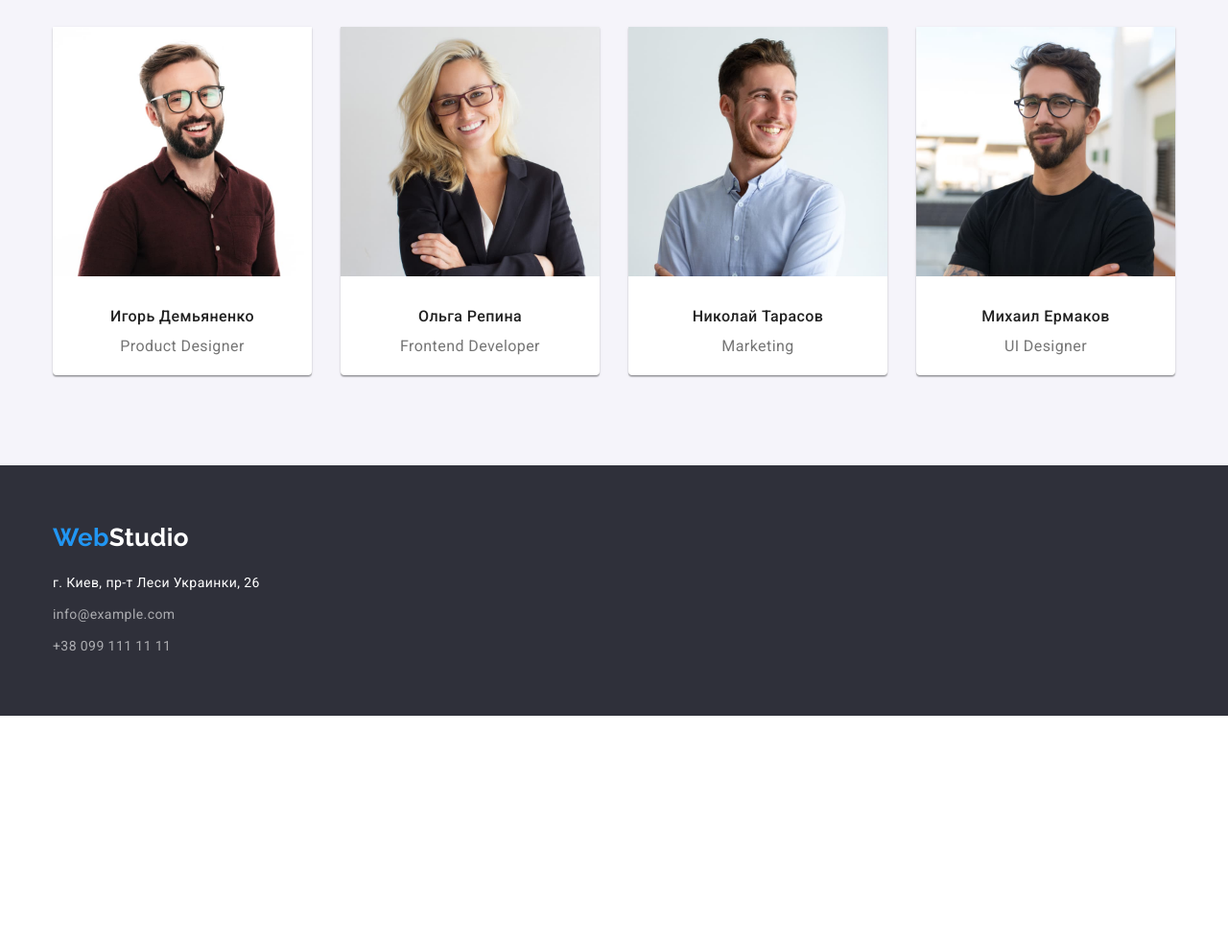
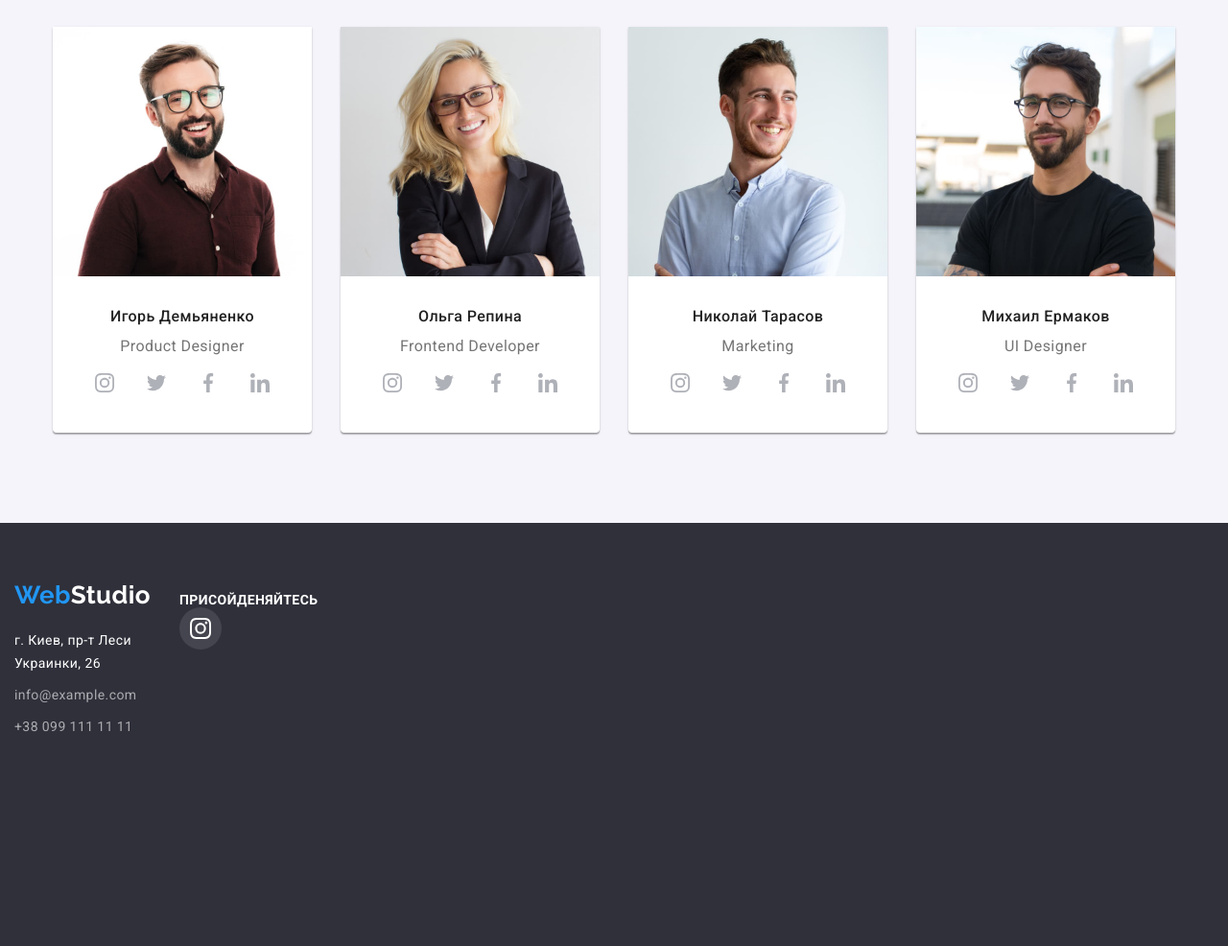
Before and after one commit to vv22kk/goit-markup-hw-04, a plain HTML site: page index.html in a window 1280 px wide. Shown: the part 1512-2498 px from the top of the page at 96% size. Before the commit the page ends 2258 px from the top, so only its background shows below. Drawn offline with nearby package versions, Linux system fonts and the light colour scheme.

Commit message:
start hw 4

```diff
--- a/css/styles.css
+++ b/css/styles.css
@@ -18,6 +18,9 @@
   --btn-back-hover-color: #188ce8;
   --card-back-personal-color: #fff;
   --card-back-portfolio-color: #fff;
+  --icon-color-back: #afb1b8;
+  --footer-icon-color: #ffffff;
+  --footer-icon-back: rgba(255, 255, 255, 0.1);
 }
 body {
   font-family: 'Roboto', sans-serif;
@@ -143,7 +146,18 @@ ul {
 /*-------------------- hero --------------------*/
 .hero {
   text-align: center;
-  background-color: var(--background-hero-color); /*тимчасово*/
+  background-color: var(--background-hero-color);
+  background-image: linear-gradient(
+      rgba(47, 48, 58, 0.4),
+      rgba(47, 48, 58, 0.4)
+    ),
+    url(../images/hero-img.jpg);
+  background-repeat: no-repeat;
+  background-position: center;
+  background-size: cover;
+  max-width: 1600px;
+  margin: 0 auto;
+
   padding-top: 200px;
   padding-bottom: 200px;
 }
@@ -248,17 +262,43 @@ ul {
   text-align: center;
   font-size: 16px;
   line-height: 1.18px;
+  margin-bottom: 16px;
 }
 .personal-title {
   margin-bottom: 50px;
 }
-.card-team {
+.personal-soc {
+  display: flex;
+  justify-content: center;
+  gap: 10px;
+}
+.personal-soc-link {
+  display: flex;
+  align-items: center;
+  justify-content: center;
+  width: 44px;
+  height: 44px;
+  border-radius: 50%;
+}
+.personal-soc-icon {
+  fill: var(--icon-color-back);
+  width: 20px;
+  height: 20px;
+}
+.personal-soc-link:hover,
+.personal-soc-link:focus {
+  background-color: var(--accent-blue-color);
 }
 
+.personal-soc-link:hover .personal-soc-icon,
+.personal-soc-link:focus .personal-soc-icon {
+  fill: var(--btn-white-color);
+}
 /*-----------------------contacts-footer--------------------*/
 
 .footer {
-  background-color: var(--background-hero-color); /* тимчасово */
+  background-color: var(--background-hero-color);
+  display: flex; /* тимчасово */
 }
 .footer-logo {
   display: block;
@@ -288,6 +328,37 @@ ul {
 .footer-secsion {
   padding-top: 60px;
   padding-bottom: 60px;
+}
+/*--------------------- footer-link --------------------*/
+.footer-soc {
+  margin-right: 878px;
+  margin-top: 72px;
+}
+.title-footer-soc {
+  font-weight: 700;
+  font-size: 14px;
+  line-height: 16px;
+  letter-spacing: 0.03em;
+  text-transform: uppercase;
+  color: var(--footer-text-white);
+}
+.link-footer-soc {
+  display: flex;
+  align-items: center;
+  justify-content: center;
+  width: 44px;
+  height: 44px;
+  border-radius: 50%;
+  background-color: var(--footer-icon-back);
+}
+.link-footer-soc:hover,
+.link-footer-soc:focus {
+  background-color: var(--accent-blue-color);
+}
+.icon-footer-soc {
+  width: 22px;
+  height: 22px;
+  fill: var(--footer-icon-color);
 }
 /*--------------------- portfolio --------------------*/
 .porfolio-list-button {
--- a/index.html
+++ b/index.html
@@ -140,6 +140,12 @@
             <div class="card-team">
             <h3 class="personal-name">Игорь Демьяненко</h3>
             <p class="personal-text">Product Designer</p>
+            <ul class="personal-soc list">
+              <li class="personal-soc-item"><a href="" class="personal-soc-link link"><svg class="personal-soc-icon"><use href="./images/icon-svg.svg#icon-instagram"></use></svg></a></li>
+              <li class="personal-soc-item"><a href="" class="personal-soc-link link"><svg class="personal-soc-icon"> <use href="./images/icon-svg.svg#icon-twitter"></use></svg></a></li>
+              <li class="personal-soc-item"><a href="" class="personal-soc-link link"><svg class="personal-soc-icon"> <use href="./images/icon-svg.svg#icon-facebook"></use></svg></a></li>
+              <li class="personal-soc-item"><a href="" class="personal-soc-link link"><svg class="personal-soc-icon"> <use href="./images/icon-svg.svg#icon-linkedin"></use></svg></a></li>
+            </ul>
             </div>
           </li>
           <li class="personal-item list">
@@ -153,6 +159,12 @@
              <div class="card-team">
             <h3 class="personal-name">Ольга Репина</h3>
             <p class="personal-text">Frontend Developer</p>
+          <ul class="personal-soc list">
+              <li class="personal-soc-item"><a href="" class="personal-soc-link link"><svg class="personal-soc-icon"><use href="./images/icon-svg.svg#icon-instagram"></use></svg></a></li>
+              <li class="personal-soc-item"><a href="" class="personal-soc-link link"><svg class="personal-soc-icon"> <use href="./images/icon-svg.svg#icon-twitter"></use></svg></a></li>
+              <li class="personal-soc-item"><a href="" class="personal-soc-link link"><svg class="personal-soc-icon"> <use href="./images/icon-svg.svg#icon-facebook"></use></svg></a></li>
+              <li class="personal-soc-item"><a href="" class="personal-soc-link link"><svg class="personal-soc-icon"> <use href="./images/icon-svg.svg#icon-linkedin"></use></svg></a></li>
+            </ul>
            </div>
           </li>
           <li class="personal-item list">
@@ -166,6 +178,12 @@
              <div class="card-team">
             <h3 class="personal-name">Николай Тарасов</h3>
             <p class="personal-text">Marketing</p>
+            <ul class="personal-soc list">
+              <li class="personal-soc-item"><a href="" class="personal-soc-link link"><svg class="personal-soc-icon"><use href="./images/icon-svg.svg#icon-instagram"></use></svg></a></li>
+              <li class="personal-soc-item"><a href="" class="personal-soc-link link"><svg class="personal-soc-icon"> <use href="./images/icon-svg.svg#icon-twitter"></use></svg></a></li>
+              <li class="personal-soc-item"><a href="" class="personal-soc-link link"><svg class="personal-soc-icon"> <use href="./images/icon-svg.svg#icon-facebook"></use></svg></a></li>
+              <li class="personal-soc-item"><a href="" class="personal-soc-link link"><svg class="personal-soc-icon"> <use href="./images/icon-svg.svg#icon-linkedin"></use></svg></a></li>
+            </ul>
             </div>
           </li>
           <li class="personal-item list">
@@ -179,6 +197,12 @@
              <div class="card-team">
             <h3 class="personal-name">Михаил Ермаков</h3>
             <p class="personal-text">UI Designer</p>
+            <ul class="personal-soc list">
+              <li class="personal-soc-item"><a href="" class="personal-soc-link link"><svg class="personal-soc-icon"><use href="./images/icon-svg.svg#icon-instagram"></use></svg></a></li>
+              <li class="personal-soc-item"><a href="" class="personal-soc-link link"><svg class="personal-soc-icon"> <use href="./images/icon-svg.svg#icon-twitter"></use></svg></a></li>
+              <li class="personal-soc-item"><a href="" class="personal-soc-link link"><svg class="personal-soc-icon"> <use href="./images/icon-svg.svg#icon-facebook"></use></svg></a></li>
+              <li class="personal-soc-item"><a href="" class="personal-soc-link link"><svg class="personal-soc-icon"> <use href="./images/icon-svg.svg#icon-linkedin"></use></svg></a></li>
+            </ul>
              </div>
           </li>
         </ul></div>
@@ -214,7 +238,42 @@
           </li>
         </ul>
       </address>
-
+      </div>
+      <!-----------------------footer-link-------------------->
+      <div class=" container footer-soc">
+        <h2 class="title-footer-soc">Присойденяйтесь</h2>
+          <ul class="list list-footer-soc">
+            <li class="item-footer-soc">
+              <a href="" class="link link-footer-soc">
+                <svg class="icon-footer-soc">
+                  <use href="./images/icon-svg.svg#icon-instagram"></use>
+                </svg>
+              </a>
+            </li>
+            <li>
+              <a href="">
+                <svg>
+                  <use></use>
+                </svg>
+              </a>
+            </li>
+            <li>
+              <a href="">
+                <svg>
+                  <use></use>
+                </svg>
+              </a>
+            </li>
+            <li>
+              <a href="">
+                <svg>
+                  <use></use>
+                </svg>
+              </a>
+            </li>
+          </ul>
+        </h2>
+      </div>
     </footer>
   </body>
 </html>
```
Also changed, not shown: images/icon-svg.svg (added), 2 other files.
